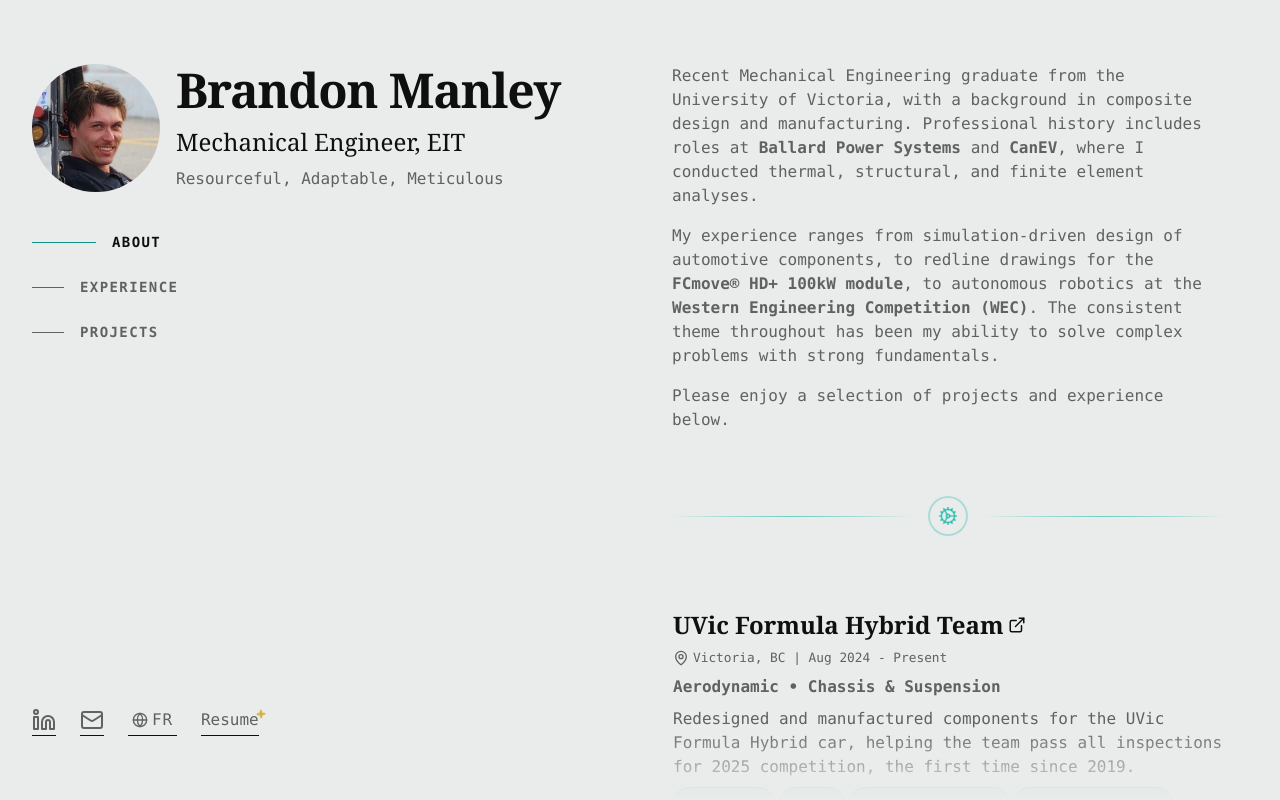
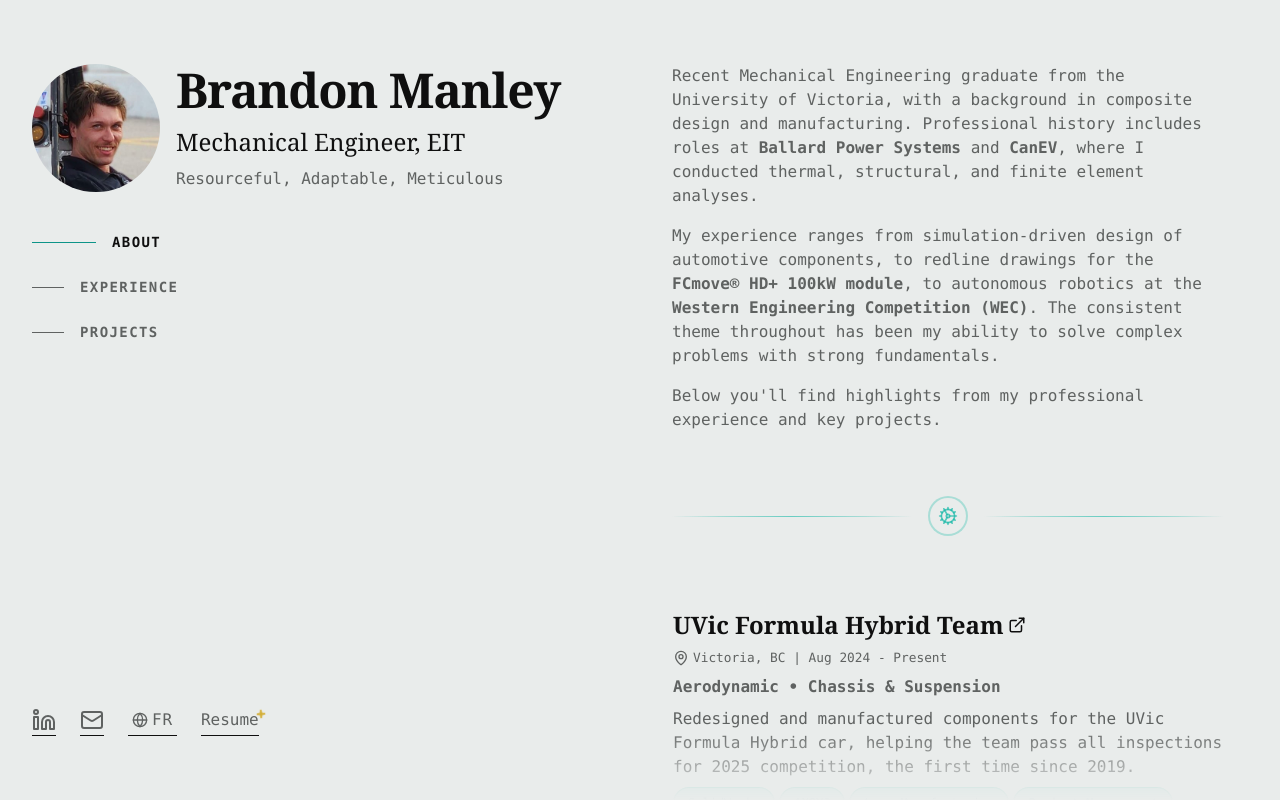
Before and after one commit to bmanley95/mech-eng-portfolio, a React (Vite) app: page / in a window 1280 px wide. Built offline with nearby package versions, Linux system fonts and the light colour scheme; no server answers; a web font is replaced by a local one.

Commit message:
content: better lead-in sentence
Signed-off-by: Bryce McMath (GitKraken) <bryce.j.mcmath@gmail.com>

```diff
--- a/src/data/localizedContent.ts
+++ b/src/data/localizedContent.ts
@@ -85,7 +85,7 @@ export const localizedContent: Record<'en', LocalizedContent> &
     bio: {
       p1: 'Recent Mechanical Engineering graduate from the University of Victoria, with a background in composite design and manufacturing. Professional history includes roles at <strong>Ballard Power Systems</strong> and <strong>CanEV</strong>, where I conducted thermal, structural, and finite element analyses.',
       p2: 'My experience ranges from simulation-driven design of automotive components, to redline drawings for the <strong>FCmove® HD+ 100kW module</strong>, to autonomous robotics at the <strong>Western Engineering Competition (WEC)</strong>. The consistent theme throughout has been my ability to solve complex problems with strong fundamentals.',
-      p3: 'Please enjoy a selection of projects and experience below.',
+      p3: `Below you'll find highlights from my professional experience and key projects.`,
     },
     outro:
       "I am open to opportunities anywhere in North America, especially those in the automotive or marine sector. If you're interested in collaborating, adding a new member to your team, or just want to chat, please do reach out.",
@@ -194,7 +194,7 @@ export const localizedContent: Record<'en', LocalizedContent> &
     bio: {
       p1: "Diplômé récent en génie mécanique de l'Université de Victoria, avec une expertise en conception et fabrication de composites. Mon expérience professionnelle inclut des rôles chez <strong>Ballard Power Systems</strong> et <strong>CanEV</strong>, où j'ai mené des analyses thermiques, structurelles et par éléments finis.",
       p2: "Mon expérience s'étend de la conception basée sur la simulation de composants automobiles, aux dessins de révision pour le <strong>module FCmove® HD+ 100kW</strong>, jusqu'à la robotique autonome au <strong>Western Engineering Competition (WEC)</strong>. Le thème constant dans tout cela a été ma capacité à résoudre des problèmes complexes avec des bases solides.",
-      p3: 'Veuillez découvrir une sélection de projets et expériences ci-dessous.',
+      p3: 'Ci-dessous, vous trouverez les points saillants de mon expérience professionnelle et de mes projets clés.',
     },
     outro:
       "Je suis ouvert aux opportunités partout en Amérique du Nord, particulièrement dans les secteurs automobile ou maritime. Si vous êtes intéressé à collaborer, à ajouter un nouveau membre à votre équipe, ou simplement à discuter, n'hésitez pas à me contacter.",
```
